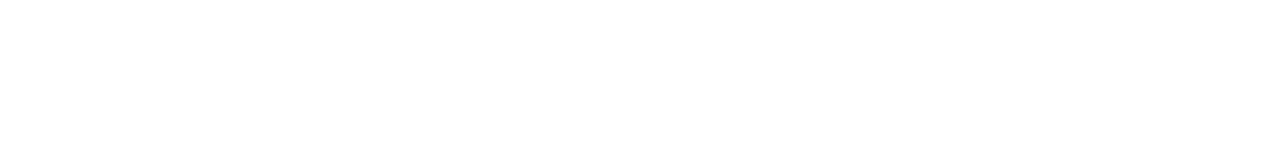
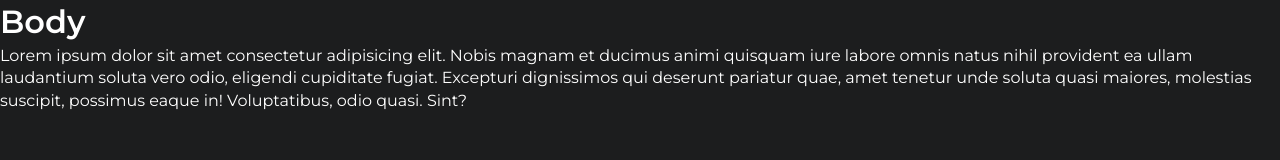
Before and after one commit to sendgn/portfolio, a plain HTML site: page index.html in a window 1280 px wide. Drawn offline with Linux system fonts and the light colour scheme.

Commit message:
Create logo, add favicon, fonts and icons.

```diff
--- a/style.css
+++ b/css/style.css
@@ -1,6 +1,6 @@
 /* Custom properties / variables */
 :root {
-    --primary-color: #1c1d1f;
+    --primary-color: #1c1d1e;
     --secondary-color: #f43f5e;
     --text-primary: #fff;
     --text-secondary: #d1d7dc;
@@ -34,4 +34,10 @@ body {
     font-weight: 400;
     line-height: 1.4;
     color: var(--text-primary);
+    background-color: var(--primary-color);
 }
+
+/* Typography */
+h1, h2, h3, h4, h5, h6 {
+    font-weight: 600;
+}
--- a/index.html
+++ b/index.html
@@ -4,9 +4,20 @@
     <meta charset="UTF-8">
     <meta http-equiv="X-UA-Compatible" content="IE=edge">
     <meta name="viewport" content="width=device-width, initial-scale=1.0">
-    <title>Alpo | Portfolio website</title>
+    <!-- Fonts -->
+    <link rel="preconnect" href="https://fonts.googleapis.com">
+    <link rel="preconnect" href="https://fonts.gstatic.com" crossorigin>
+    <!-- Icons -->
+    <link href="https://fonts.googleapis.com/css2?family=Montserrat:wght@400;600&display=swap" rel="stylesheet">
+    <link href="https://fonts.googleapis.com/css?family=Material+Icons|Material+Icons+Outlined" rel="stylesheet">
+    <!-- Favicon -->
+    <link rel="shortcut icon" type="image/png" href="favicon.png" />
+    <!-- Styles -->
+    <link rel="stylesheet" type="text/css" href="css/style.css" />
+    <title>Alpo | Personal Portfolio</title>
 </head>
 <body>
-
+    <h1>Body</h1>
+    <p>Lorem ipsum dolor sit amet consectetur adipisicing elit. Nobis magnam et ducimus animi quisquam iure labore omnis natus nihil provident ea ullam laudantium soluta vero odio, eligendi cupiditate fugiat. Excepturi dignissimos qui deserunt pariatur quae, amet tenetur unde soluta quasi maiores, molestias suscipit, possimus eaque in! Voluptatibus, odio quasi. Sint?</p>
 </body>
 </html>
```
Also changed, not shown: colors.png (deleted), favicon.png (added), img/logo.png (added), img/original/landscape_black.png (added), img/original/landscape_black.svg (added), img/original/landscape_white.png (added), img/original/landscape_white.svg (added).
